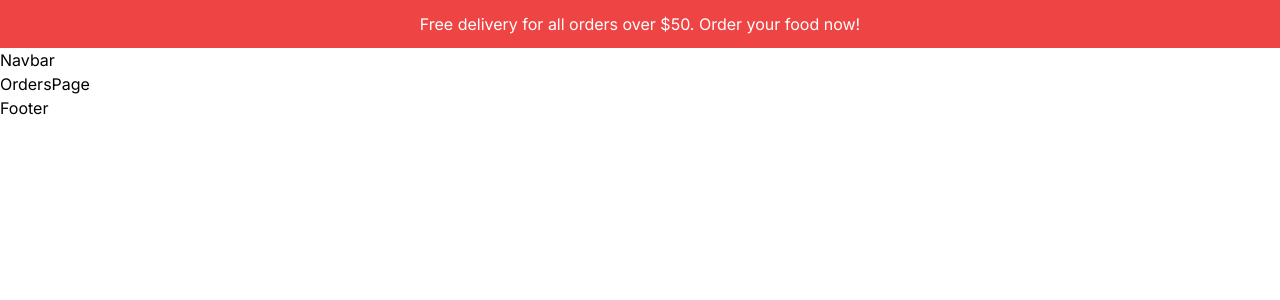
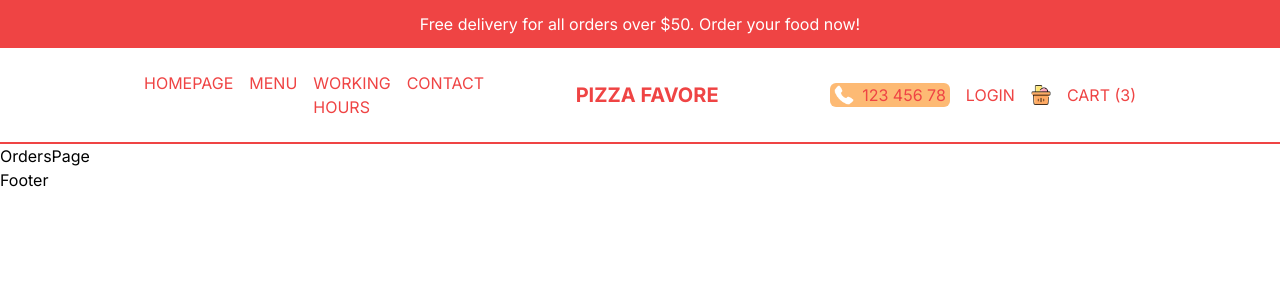
Before and after one commit to enes-erenn/pizza_favore, a Next.js app: page /orders in a window 1280 px wide. Shown: the top 300 px of the page. Built offline with nearby package versions, Linux system fonts and the light colour scheme.

Commit message:
Added Navbar

```diff
--- /dev/null
+++ b/src/components/CartIcon.tsx
@@ -0,0 +1,24 @@
+"use client";
+import React from "react";
+import Link from "next/link";
+import Image from "next/image";
+
+type Props = {
+  handleChange: () => void;
+};
+const CartIcon = ({ handleChange }: Props) => {
+  return (
+    <Link
+      href="/cart"
+      className="flex items-center gap-4"
+      onClick={handleChange}
+    >
+      <div className="relative w-8 h-8 md:h-5 md:w-5">
+        <Image src="/cart.png" alt="Cart" fill />
+      </div>
+      <span>Cart (3)</span>
+    </Link>
+  );
+};
+
+export default CartIcon;
--- /dev/null
+++ b/src/components/Links.tsx
@@ -0,0 +1,26 @@
+import React from "react";
+import Link from "next/link";
+
+type Props = {
+  handleChange: () => void;
+};
+const Links = ({ handleChange }: Props) => {
+  const links = [
+    { id: 1, title: "Homepage", url: "/" },
+    { id: 2, title: "Menu", url: "/menu" },
+    { id: 3, title: "Working Hours", url: "/" },
+    { id: 4, title: "Contact", url: "/" },
+  ];
+
+  return (
+    <>
+      {links.map((link) => (
+        <Link href={link.url} key={link.id} onClick={handleChange}>
+          {link.title}
+        </Link>
+      ))}
+    </>
+  );
+};
+
+export default Links;
--- /dev/null
+++ b/src/components/Menu.tsx
@@ -0,0 +1,36 @@
+import React from "react";
+import Image from "next/image";
+import Link from "next/link";
+import Links from "./Links";
+
+type Props = {
+  open: boolean;
+  user: any;
+  handleChange: () => void;
+};
+
+const Menu = ({ open, handleChange, user }: Props) => {
+  return (
+    <div>
+      <Image
+        src={open ? "/close.png" : "/open.png"}
+        alt=""
+        width={20}
+        height={20}
+        onClick={handleChange}
+        className="cursor-pointer"
+      />
+      {open && (
+        <div className="bg-red-500 text-white absolute left-0 top-24 w-full h-[calc(100vh-6rem)] flex items-center justify-center text-3xl flex-col gap-8 z-10">
+          <Links handleChange={handleChange} />
+
+          <Link href={user ? "/orders" : "login"} onClick={handleChange}>
+            {user ? "Orders" : "Login"}
+          </Link>
+        </div>
+      )}
+    </div>
+  );
+};
+
+export default Menu;
--- a/src/components/Navbar.tsx
+++ b/src/components/Navbar.tsx
@@ -1,7 +1,46 @@
-import React from "react";
+"use client";
+import React, { useState } from "react";
+import Link from "next/link";
+import Menu from "./Menu";
+import Links from "./Links";
+import Image from "next/image";
+import CartIcon from "./CartIcon";
 
 const Navbar = () => {
-  return <div>Navbar</div>;
+  const user = false;
+  const [open, setOpen] = useState(false);
+  const handleChange = () => {
+    setOpen((bool) => !bool);
+  };
+  return (
+    <div className="h-12  text-red-500 p-4 flex items-center justify-between border-b-2 border-b-red-500 uppercase md:h-24 lg:px-20 xl:px-36">
+      {/* LEFT LINKS */}
+      <div className="hidden md:flex gap-4 flex-1">
+        <Links handleChange={handleChange} />
+      </div>
+      {/* LOGO */}
+      <div className="text-xl md:font-bold flex-1 md:text-center">
+        <Link href="/">Pizza Favore</Link>
+      </div>
+      {/* MOBILE MENU */}
+      <div className="md:hidden">
+        <Menu user={user} open={open} handleChange={handleChange} />
+      </div>
+      {/* RIGHT LINKS */}
+      <div className="hidden md:flex gap-4 items-center justify-end flex-1">
+        <div className="md:absolute top-3 r-2 lg:static flex items-center gap-2 cursor-pointer bg-orange-300 px-1 rounded-md">
+          <Image src="/phone.png" alt="" width={20} height={20} />
+          <span>123 456 78</span>
+        </div>
+        {!user ? (
+          <Link href="/login">Login</Link>
+        ) : (
+          <Link href="/orders">Orders</Link>
+        )}
+        <CartIcon handleChange={handleChange} />
+      </div>
+    </div>
+  );
 };
 
 export default Navbar;
```
